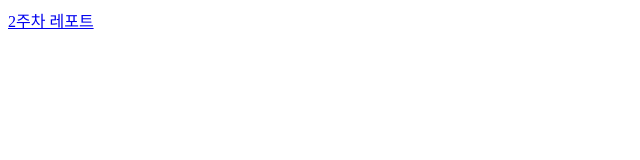
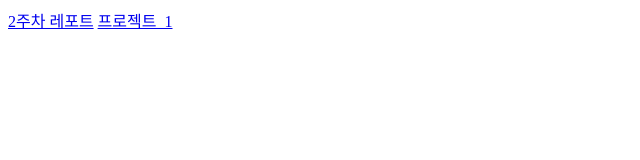
Before and after one commit to Yeoung-Day/Cordova, a plain HTML site: page index.html in a window 1280 px wide. Shown: the whole page, without its empty margins (0-640 px from the left). Drawn offline with Linux system fonts and the light colour scheme.

Commit message:
Update index.html

```diff
--- a/index.html
+++ b/index.html
@@ -3,6 +3,7 @@
   <head>
     <body>
       <a href="week2/report/index.html">2주차 레포트</a>
+      <a href="week2/report/project/info.html">프로젝트_1</a>
     </body>
   </head>
 </html>
```
